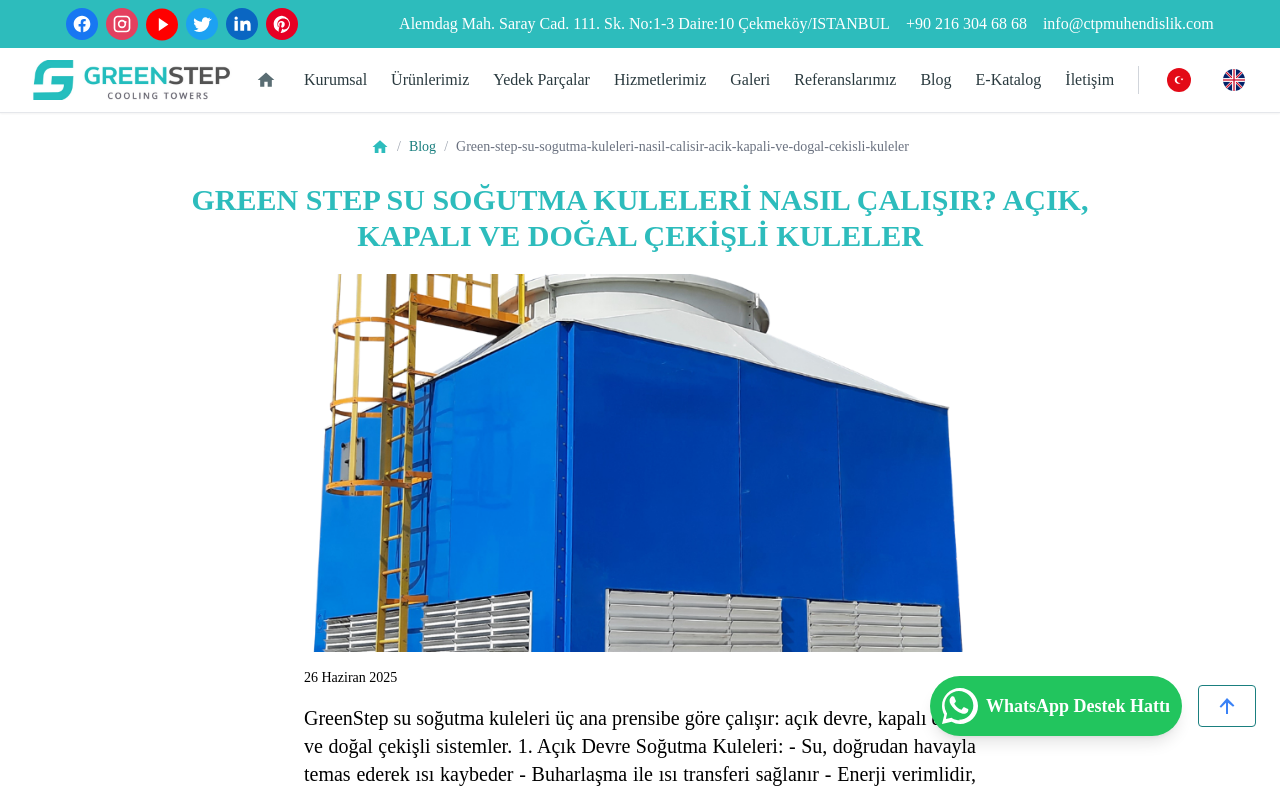
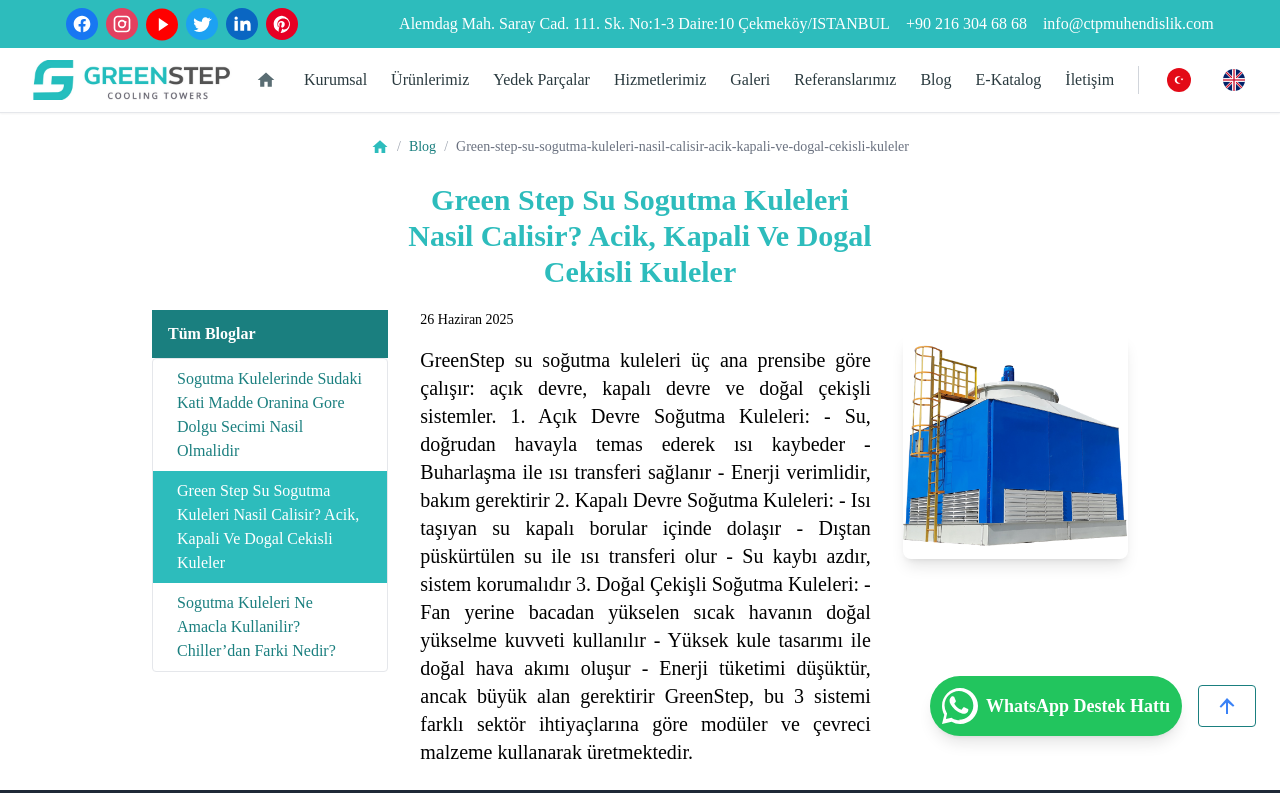
Before and after one commit to sambasoftwareuk/greenstep, a Next.js app: page /blog/green-step-su-sogutma-kuleleri-nasil-calisir-acik-kapali-ve-dogal-cekisli-kuleler in a window 1280 px wide. Shown: the top 793 px of the page. Built offline with nearby package versions, Linux system fonts and the light colour scheme.

Commit message:
fix sidemenu problem

```diff
--- a/app/blog/[slug]/page.jsx
+++ b/app/blog/[slug]/page.jsx
@@ -2,6 +2,9 @@
 import { Header1 } from "@/app/_atoms/Headers";
 import Breadcrumb from "@/app/_molecules/breadCrumb";
 import { notFound } from "next/navigation";
+import Image from "next/image";
+import { MobileSideMenu, SideMenu } from "@/app/_molecules/sideMenu";
+import sideMenuData from "../../mocks/sideMenuData.json";
 
 export default function BlogDetailPage({ params }) {
   const { slug } = params;
@@ -12,24 +15,39 @@
     notFound();
   }
 
+const blogMenu = sideMenuData.filter(
+    (section) => section.title === "Tüm Bloglar"
+  );
+
   return (
     <div className="max-w-5xl mx-auto p-6">
       <div className="text-center">
         <Breadcrumb />
       </div>
 
-      <Header1 className="text-center my-5">{post.title}</Header1>
+      <Header1 className="text-center my-5 w-full lg:w-1/2 max-w-2xl m-auto">{post.title}</Header1>
 
-      <div className="w-full max-w-2xl mx-auto">
-        <img
-          src={post.imageLink}
-          alt={post.imageAlt}
-          className="w-full rounded-lg mb-4 aspect-[16/9] object-cover"
+      <div className="flex flex-col lg:flex-row justify-between gap-8">
+        <SideMenu menu={blogMenu} activeHref={`/blog/${post.slug}`} />
+        <MobileSideMenu
+          menu={blogMenu}
+          activeHref={`/blog/${post.slug}`}
         />
-        <p className="text-red-500 text-sm mb-4">{post.date}</p>
-        <p className="text-lg md:text-xl leading-relaxed text-justify">
-          {post.excerpt}
-        </p>
+        <div className="prose prose-lg w-full lg:w-1/2 max-w-2xl text-justify">
+          <p className="text-red-500 text-sm mb-4">{post.date}</p>
+          <p className="text-lg md:text-xl leading-relaxed text-justify">
+            {post.excerpt}
+          </p>
+        </div>
+        <div className="w-full lg:w-1/4  mt-6">
+          <Image
+            src={post.imageLink}
+            alt={post.imageAlt}
+            width={300}
+            height={300}
+            className="rounded-lg shadow-lg object-contain"
+          />
+        </div>
       </div>
     </div>
   );
--- a/app/mocks/blogData.json
+++ b/app/mocks/blogData.json
@@ -1,6 +1,6 @@
 [
   {
-    "title": "SOĞUTMA KULELERİNDE SUDAKİ KATI MADDE ORANINA GÖRE DOLGU SEÇİMİ NASIL OLMALIDIR",
+    "title": "Sogutma Kulelerinde Sudaki Kati Madde Oranina Gore Dolgu Secimi Nasil Olmalidir",
     "slug": "sogutma-kulelerinde-sudaki-kati-madde-oranina-gore-dolgu-secimi-nasil-olmalidir",
     "date": "29 Haziran 2025",
     "excerpt": "GreenStep Cooling Towers markasında (ve genel olarak her soğutma kulesinde) dolgu seçimi, suyun kalitesi yani sudaki katı madde oranı (TSS – Total Suspended Solids) ve suyun genel kirlilik durumu dikkate alınarak yapılmalıdır. Bu seçim, hem dolgunun ömrünü hem de soğutma verimini doğrudan etkiler.\n\nAşağıda GreenStep kuleleri için, katı madde oranına göre dolgu tipi seçimi önerilerini bulabilirsin:\n\n1. Düşük Katı Madde İçeriği (TSS < 50 ppm)\n- Yüksek ısı transfer yüzey alanına sahip PVC film dolgular\n- Yüksek soğutma verimi, kompakt kule boyutu\n- HVAC sistemleri, chiller sistemleri için idealdir\n\n2. Orta Katı Madde İçeriği (TSS 50–150 ppm)\n- Splash (darbe tipi), PP bigudi/trickle dolgular\n- Tıkanma riski düşüktür, periyodik temizlikle uzun ömür\n- Endüstriyel proses suyu, tekstil/plastik soğutması gibi uygulamalarda kullanılır\n\n3. Yüksek Katı Madde İçeriği (TSS > 150 ppm)\n- Tamamen splash tipi dolgular önerilir\n- Tıkanmaz, dayanıklıdır, kolay temizlik yapılabilir\n- Çimento, demir-çelik, enerji santrali gibi ağır sanayi sistemleri için uygundur\n\nGreenStep’in PE gövde ve CTP üst yapısı sayesinde dolgu temizliği kolaydır. Ayrıca antimikrobiyel yapı biyolojik kirlenmeyi azaltır.",
@@ -9,7 +9,7 @@
     "aspectRatio": "aspect-[16/16]"
   },
   {
-    "title": "GREEN STEP SU SOĞUTMA KULELERİ NASIL ÇALIŞIR? AÇIK, KAPALI VE DOĞAL ÇEKİŞLİ KULELER",
+    "title": "Green Step Su Sogutma Kuleleri Nasil Calisir? Acik, Kapali Ve Dogal Cekisli Kuleler",
     "slug": "green-step-su-sogutma-kuleleri-nasil-calisir-acik-kapali-ve-dogal-cekisli-kuleler",
     "date": "26 Haziran 2025",
     "excerpt": "GreenStep su soğutma kuleleri üç ana prensibe göre çalışır: açık devre, kapalı devre ve doğal çekişli sistemler.\n\n1. Açık Devre Soğutma Kuleleri:\n- Su, doğrudan havayla temas ederek ısı kaybeder\n- Buharlaşma ile ısı transferi sağlanır\n- Enerji verimlidir, bakım gerektirir\n\n2. Kapalı Devre Soğutma Kuleleri:\n- Isı taşıyan su kapalı borular içinde dolaşır\n- Dıştan püskürtülen su ile ısı transferi olur\n- Su kaybı azdır, sistem korumalıdır\n\n3. Doğal Çekişli Soğutma Kuleleri:\n- Fan yerine bacadan yükselen sıcak havanın doğal yükselme kuvveti kullanılır\n- Yüksek kule tasarımı ile doğal hava akımı oluşur\n- Enerji tüketimi düşüktür, ancak büyük alan gerektirir\n\nGreenStep, bu 3 sistemi farklı sektör ihtiyaçlarına göre modüler ve çevreci malzeme kullanarak üretmektedir.",
@@ -18,7 +18,7 @@
     "aspectRatio": "aspect-[16/16]"
   },
   {
-    "title": "SOĞUTMA KULELERİ NE AMAÇLA KULLANILIR? CHILLER’DAN FARKI NEDİR?",
+    "title": "Sogutma Kuleleri Ne Amacla Kullanilir? Chiller’dan Farki Nedir?",
     "slug": "sogutma-kuleleri-ne-amacla-kullanilir-chillerdan-farki-nedir",
     "date": "23 Haziran 2025",
     "excerpt": "Soğutma kuleleri, endüstriyel veya ticari sistemlerde ısınan suyu soğutarak tekrar kullanılabilir hale getirmek için kullanılır.\n\nSoğutma Kulesi:\n- Suyu hava ile temas ettirerek buharlaştırma yoluyla soğutur\n- Genellikle HVAC sistemleri, üretim tesisleri ve enerji santrallerinde kullanılır\n- Su sirkülasyonu sayesinde sistemin genel enerji verimini artırır\n\nChiller (Soğutucu):\n- Kompresörlü sistemle suyu doğrudan soğutur\n- Kapalı devredir, havayla doğrudan teması yoktur\n- Daha kontrollü ve hassas sıcaklıklar sağlar\n\nFarklar:\n- Soğutma kulesi, suyun ısısını doğrudan dış ortama verirken; chiller bunu gaz devresiyle yapar\n- Chiller sistemleri genelde küçük/orta ölçekli yapılarda, soğutma kuleleri ise büyük sistemlerde kullanılır\n- Genellikle birlikte çalışabilirler: chiller’in yoğuşma tarafındaki ısı, kule ile atılır\n\nSonuç olarak, sistem tasarımı yapılırken bu iki yapının farkı, enerji verimliliği ve uygulama alanları dikkate alınmalıdır.",
--- a/app/mocks/sideMenuData.json
+++ b/app/mocks/sideMenuData.json
@@ -68,5 +68,24 @@
         "href": "/hizmetler/enerji-analiz-hizmeti"
       }
     ]
+  },
+  {
+    "title": "Tüm Bloglar",
+    "href": "/blog",
+
+    "items": [
+      {
+        "label": "Sogutma Kulelerinde Sudaki Kati Madde Oranina Gore Dolgu Secimi Nasil Olmalidir",
+        "href": "/blog/sogutma-kulelerinde-sudaki-kati-madde-oranina-gore-dolgu-secimi-nasil-olmalidir"
+      },
+      {
+        "label": "Green Step Su Sogutma Kuleleri Nasil Calisir? Acik, Kapali Ve Dogal Cekisli Kuleler",
+        "href": "/blog/green-step-su-sogutma-kuleleri-nasil-calisir-acik-kapali-ve-dogal-cekisli-kuleler"
+      },
+      {
+        "label": "Sogutma Kuleleri Ne Amacla Kullanilir? Chiller’dan Farki Nedir?",
+        "href": "/blog/sogutma-kuleleri-ne-amacla-kullanilir-chillerdan-farki-nedir"
+      }
+    ]
   }
 ]
```
